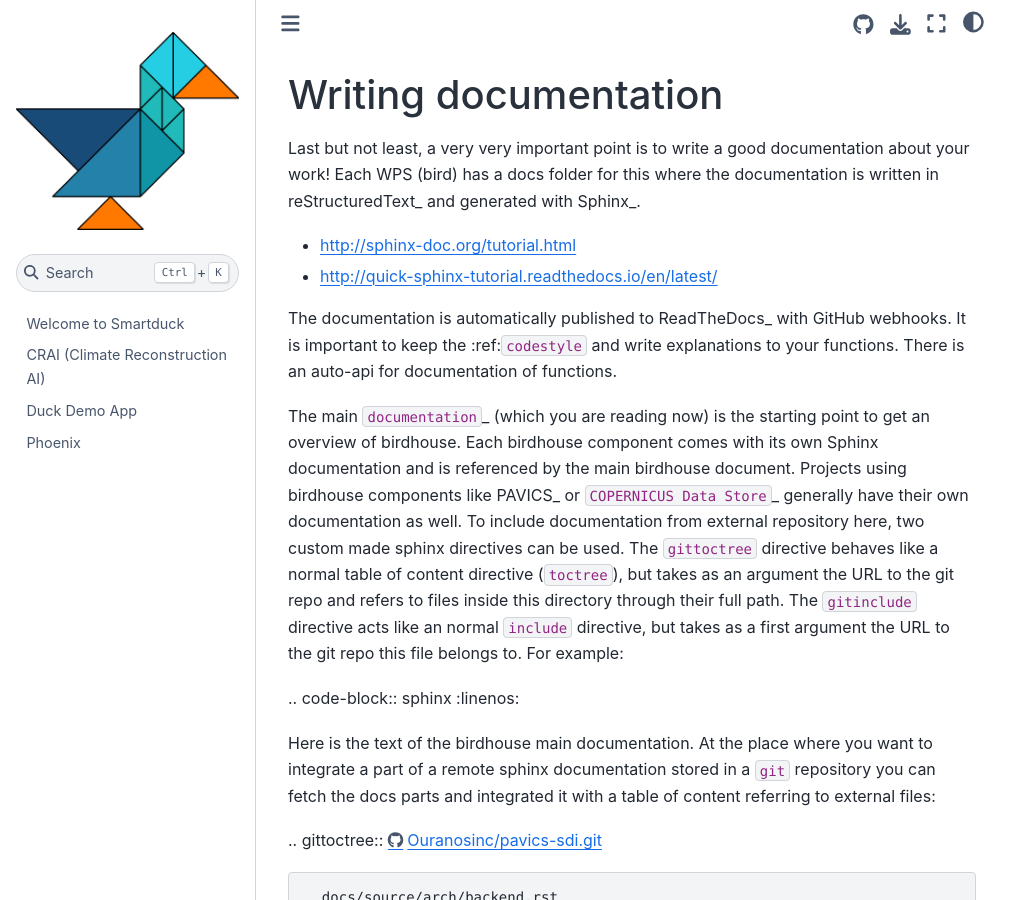
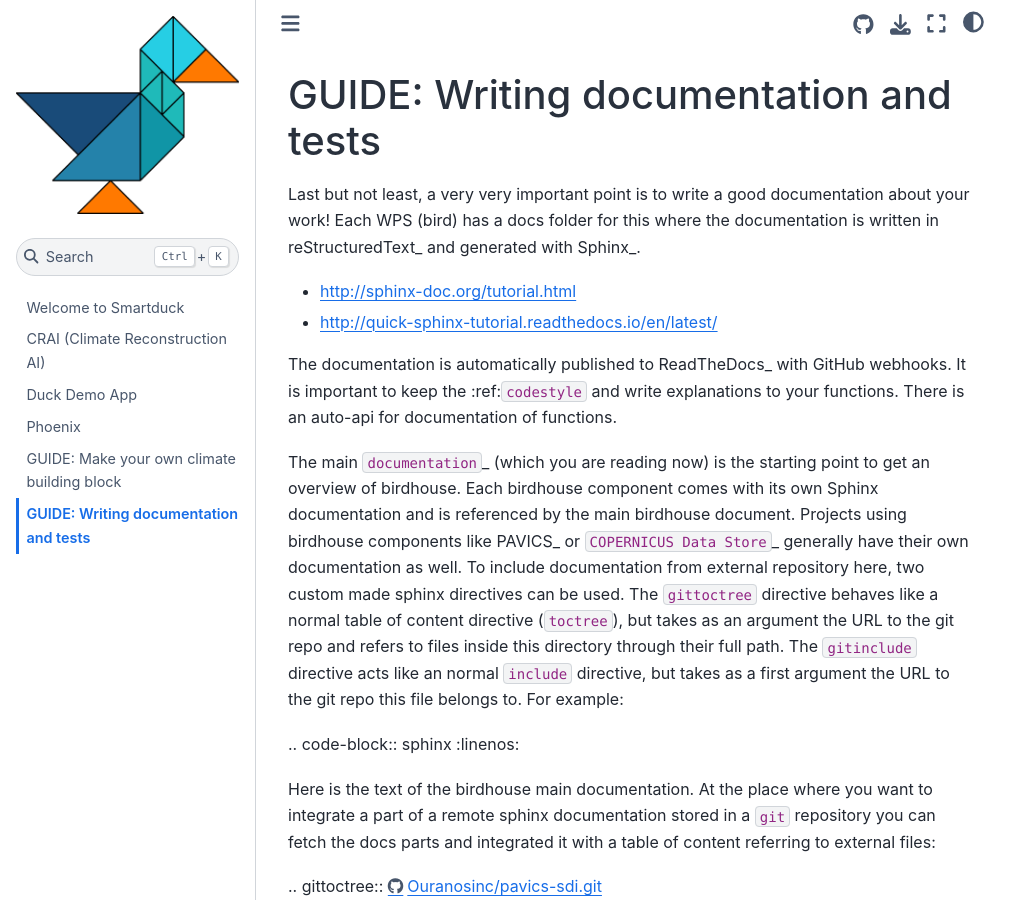
Before and after one commit to climateintelligence/smartduck-docs, a Jupyter Book: the page built from book/sections/guide_docs-tests.md, in a window 1280 px wide and 900 px high. Shown: the whole window, without its empty margins (0-1031 px from the left). Built offline with Jupyter Book 1.0.4 settings and Sphinx 7.4.7 and the Sphinx Book theme 1.1.4, drawn with Linux system fonts in a browser that asks for light colours; pages that are not in the unit, such as notebooks, are missing from menus; some of the changed text lies outside the part shown.

```diff
--- a/book/_toc.yml
+++ b/book/_toc.yml
@@ -4,4 +4,5 @@
 - file: sections/crai
 - file: sections/duck
 - file: sections/phoenix
-- file: sections/birdhouse
+- file: sections/guide_buildservice
+- file: sections/guide_docs-tests
--- a/book/sections/guide_docs-tests.md
+++ b/book/sections/guide_docs-tests.md
@@ -1,4 +1,4 @@
-### Writing documentation
+# GUIDE: Writing documentation and tests
 
 Last but not least, a very very important point is to write a good documentation about your work! Each WPS (bird) has a docs folder for this where the documentation is written in reStructuredText_ and generated with Sphinx_.
 
```
Also changed, not shown: book/sections/guide_buildservice.md (+1 -1 lines).
